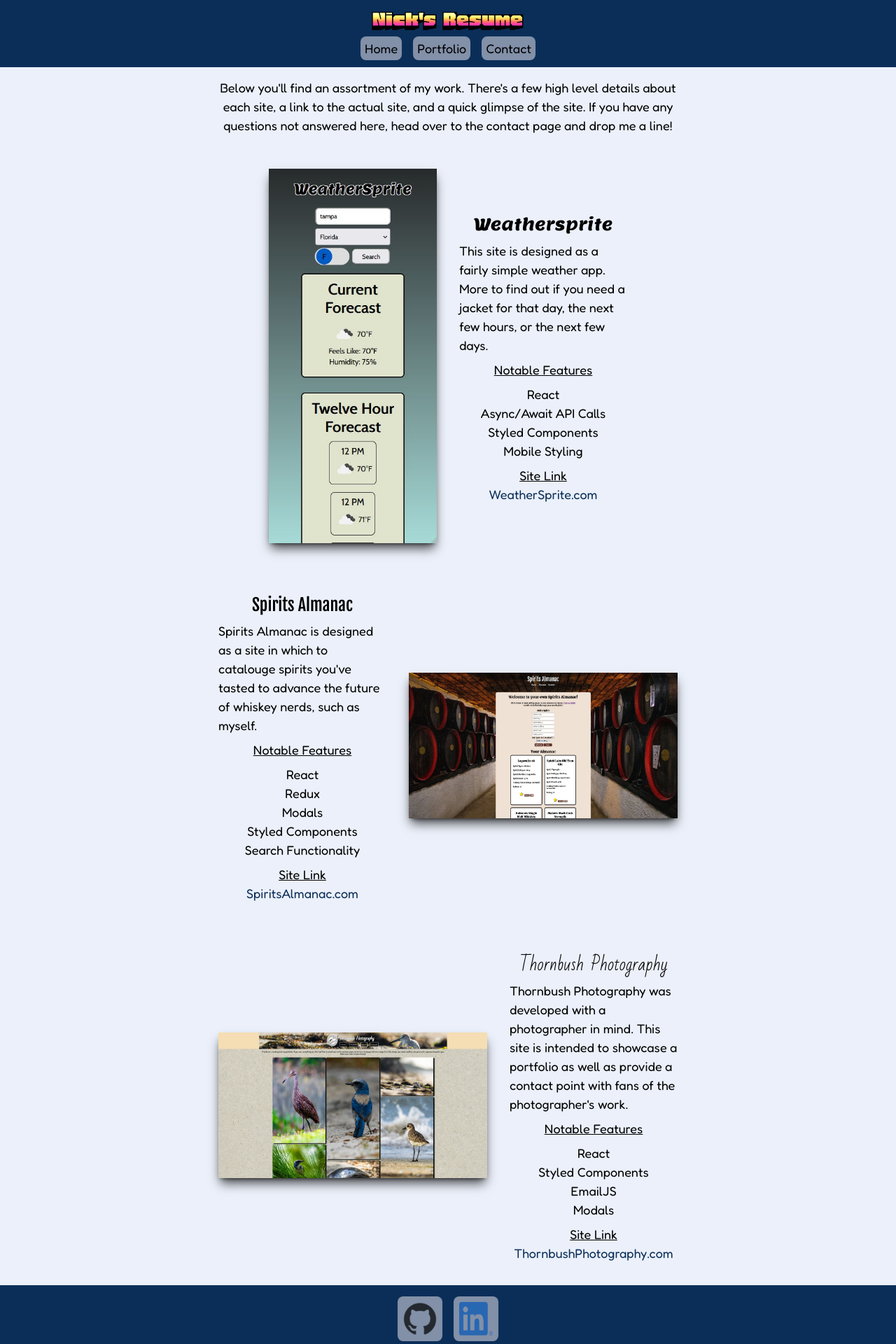
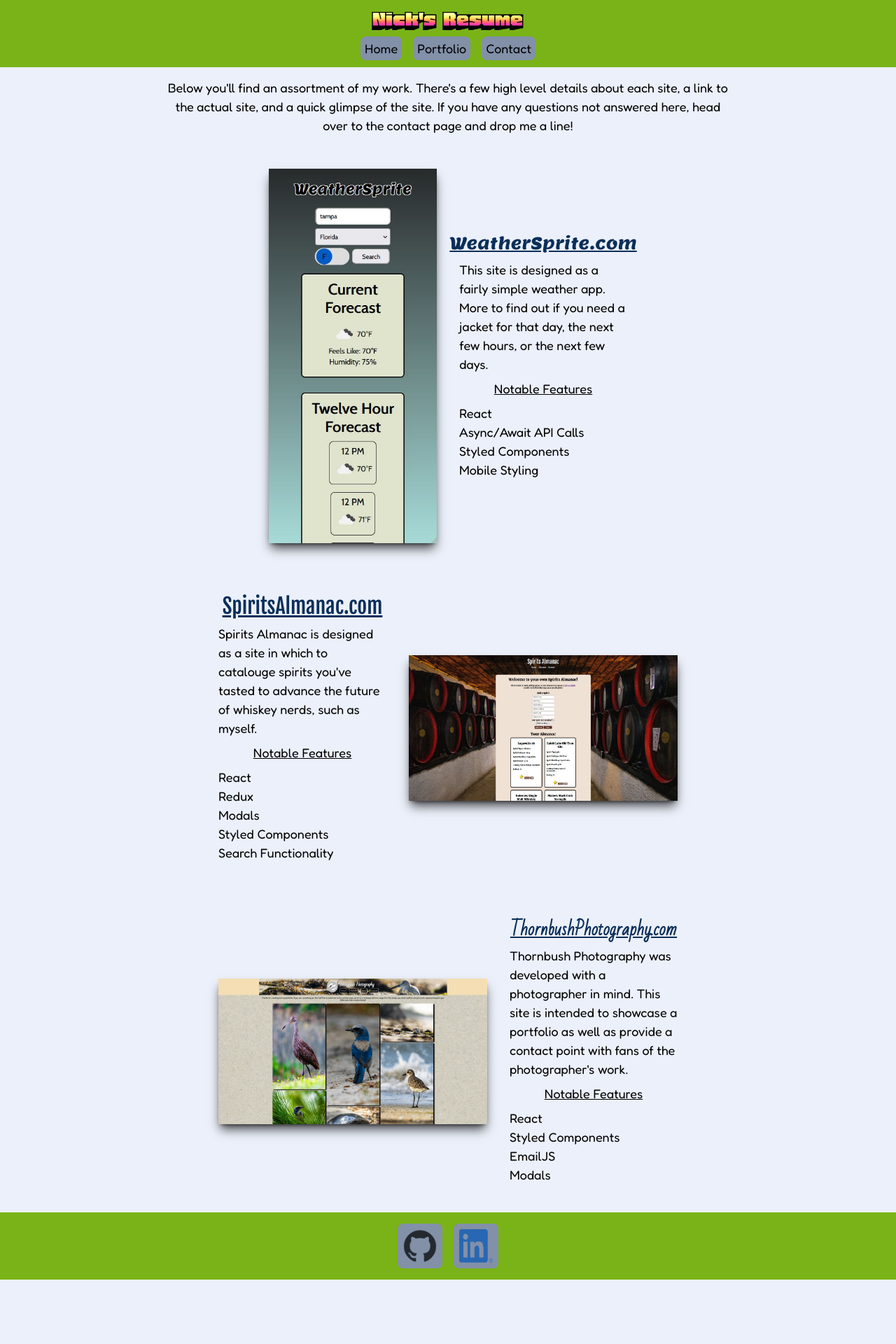
Before and after one commit to nickpace1227/nicks-resume, a Next.js app: page /portfolio in a window 1280 px wide. Shown: the top 1920 px of the page at 70% size. After the commit the page ends 1828 px from the top, so only its background shows below. Built offline with nearby package versions, Linux system fonts and the light colour scheme.

Commit message:
updated some styles

```diff
--- a/app/components/footer.jsx
+++ b/app/components/footer.jsx
@@ -4,7 +4,7 @@ import LiInBug from "../../public/images/logos/Li-In-Bug.png";
 
 export default function Footer() {
   return (
-    <div className="bg-darkBlue h-24 bottom-0 w-full absolute">
+    <div className="bg-limeGreen h-24 bottom-0 w-full absolute">
       <div className="flex justify-center items-center h-24">
         <a
           target="_blank"
--- a/app/components/header.jsx
+++ b/app/components/header.jsx
@@ -4,7 +4,7 @@ import Logo from "./logo.png";
 
 export default function Header() {
   return (
-    <div className="h-24 top-0 absolute w-full bg-darkBlue">
+    <div className="h-24 top-0 absolute w-full bg-limeGreen">
       <div className="flex flex-col items-center">
         <h1 className="m-2 font-Honk text-4xl">{`Nick's Resume`}</h1>
         <nav>
--- a/app/contact/page.jsx
+++ b/app/contact/page.jsx
@@ -1,14 +1,14 @@
 export default function Contact() {
   return (
     <div className="h-auto flex flex-col items-center">
-      <div className="mt-4">
+      <div className="m-2 mt-4 w-200">
         {` Feel the need to reach out? Feel free send me an email or give me a
         call, and I'd be happy to chat!`}
       </div>
-      <div className="mt-4">{`Nicholas "Nick" Pace`}</div>
-      <div className="mt-4">{`NicholasPPace@gmail.com`}</div>
-      <div className="">{`(Don't forget the second "P" in the middle there. Happens all the time.)`}</div>
-      <div className="mt-4">{"(813) 778-7337"}</div>
+      <div className="m-2 text-center w-200">{`Nicholas "Nick" Pace`}</div>
+      <div className="mt-2 text-center w-200">{`NicholasPPace@gmail.com`}</div>
+      <div className="mb-2 text-center w-200">{`(Don't forget the second "P" in the middle there. Happens all the time.)`}</div>
+      <div className="m-2 text-center w-200">{"(813) 778-7337"}</div>
     </div>
   );
 }
--- a/app/page.jsx
+++ b/app/page.jsx
@@ -17,13 +17,13 @@ import node from "../public/images/logos/node-js.png";
 export default function Home() {
   return (
     <main className="flex flex-col items-center h-auto">
-      <div className="text-center m-2 mt-4 w-168">Welcome!</div>
-      <div className="text-center m-2 w-168">
+      <div className="text-center m-2 mt-4 w-200 p-0">Welcome!</div>
+      <div className="text-center m-2 w-200">
         {`Hey there! My name is Nick and I am an aspiring web developer. I've done
         IT for close to 10 years now and am looking to branch out to new
         horizons.`}
       </div>
-      <div className="text-center m-2 w-168">
+      <div className="text-center m-2 w-200">
         {`The bulk of my experience with IT has been focused on supporting various
         different military commands and government agencies. I've always been
         interested in creating things and problem solving. My learning track has
@@ -32,13 +32,13 @@ export default function Home() {
         industry to develop new skills and work my way towards doing this as a
         full-time job.`}
       </div>
-      <div className="text-center m-2 w-168">
+      <div className="text-center m-2 w-200">
         {`I graduated from USF in 2016. I have a passion for playing TTRPGs, think
         Dungeons & Dragons, video games, and reading. I've been known to enjoy
         hiking, and doing, mostly, wildlife photography. I've got 2 dogs and am
         recently married.`}
       </div>
-      <div className="text-center m-2 w-168">
+      <div className="text-center m-2 w-200">
         {`Below is a general list of systems, languages, and technology I've used.
         If you'd like to see a high level of my work and check out some links,
         head on over to the Sites section and have a look. If you're looking to
--- a/app/portfolio/page.jsx
+++ b/app/portfolio/page.jsx
@@ -8,7 +8,7 @@ import ThornbushPreview from "../../public/images/thornbush-photography-image/th
 export default function Sites() {
   return (
     <main className="flex flex-col items-center h-auto">
-      <div className="text-center w-168 m-4">
+      <div className="text-center w-200 m-4">
         {`Below you'll find an assortment of my work. There's a few high level
         details about each site, a link to the actual site, and a quick glimpse
         of the site. If you have any questions not answered here, head over to
@@ -27,31 +27,25 @@ export default function Sites() {
           </a>
 
           <div className="w-60 m-4">
-            <div className="text-center font-Lemon text-2xl my-2">
-              Weathersprite
-            </div>
+            <a
+              className="text-darkBlue flex justify-center text-center font-Lemon text-2xl my-2 underline"
+              href="https://www.weathersprite.com"
+              target="_blank"
+            >
+              WeatherSprite.com
+            </a>
             <div className="my-2">
               {`This site is designed as a fairly simple weather app. More to find
               out if you need a jacket for that day, the next few hours, or the
               next few days.`}
             </div>
             <div className="text-center underline m-2">Notable Features</div>
-            <ul className="my-2 text-center">
+            <ul className="my-2">
               <li>React</li>
               <li>Async/Await API Calls</li>
               <li>Styled Components</li>
               <li>Mobile Styling</li>
             </ul>
-            <div className="mt-2">
-              <div className="underline text-center">Site Link</div>
-              <a
-                className="text-darkBlue flex justify-center"
-                href="https://www.weathersprite.com"
-                target="_blank"
-              >
-                WeatherSprite.com
-              </a>
-            </div>
           </div>
         </div>
       </div>
@@ -61,32 +55,27 @@ export default function Sites() {
       <div className="flex items-end justify-evenly w-200">
         <div className="flex items-center m-4">
           <div className="w-60 m-4">
-            <div className="text-center font-FjallaOne text-2xl my-2">
-              Spirits Almanac
-            </div>
+            <a
+              className="text-darkBlue flex justify-center text-center font-FjallaOne text-3xl my-2 underline"
+              href="https://www.spiritsalmanac.com"
+              target="_blank"
+            >
+              SpiritsAlmanac.com
+            </a>
             <div className="my-2">
               {`Spirits Almanac is designed as a site in which to catalouge
               spirits you've tasted to advance the future of whiskey nerds, such
               as myself.`}
             </div>
             <div className="text-center underline">Notable Features</div>
-            <ul className="my-2 text-center">
+            <ul className="my-2">
               <li>React</li>
               <li>Redux</li>
               <li>Modals</li>
               <li>Styled Components</li>
               <li>Search Functionality</li>
             </ul>
-            <div className="mt-2">
-              <div className="underline text-center">Site Link</div>
-              <a
-                className="text-darkBlue flex justify-center"
-                href="https://www.spiritsalmanac.com"
-                target="_blank"
-              >
-                SpiritsAlmanac.com
-              </a>
-            </div>
+            <div className="mt-2"></div>
           </div>
           <a href="https://www.spiritsalmanac.com" target="_blank">
             <Image
@@ -109,33 +98,26 @@ export default function Sites() {
               src={ThornbushPreview}
             />
           </a>
-
           <div className="w-60 m-4">
-            <div className="text-center font-BadScript text-2xl my-2">
-              Thornbush Photography
-            </div>
+            <a
+              className="flex justify-center text-center text-darkBlue text-2xl font-BadScript font-bold my-2 underline"
+              href="https://www.thornbushphotography.com"
+              target="_blank"
+            >
+              ThornbushPhotography.com
+            </a>
             <div className="my-2">
               {`Thornbush Photography was developed with a photographer in mind.
               This site is intended to showcase a portfolio as well as provide a
               contact point with fans of the photographer's work.`}
             </div>
             <div className="text-center underline">Notable Features</div>
-            <ul className="my-2 text-center">
+            <ul className="my-2">
               <li>React</li>
               <li>Styled Components</li>
               <li>EmailJS</li>
               <li>Modals</li>
             </ul>
-            <div className="mt-2">
-              <div className="underline text-center">Site Link</div>
-              <a
-                className="text-darkBlue flex justify-center"
-                href="https://www.thornbushphotography.com"
-                target="_blank"
-              >
-                ThornbushPhotography.com
-              </a>
-            </div>
           </div>
         </div>
       </div>
```
